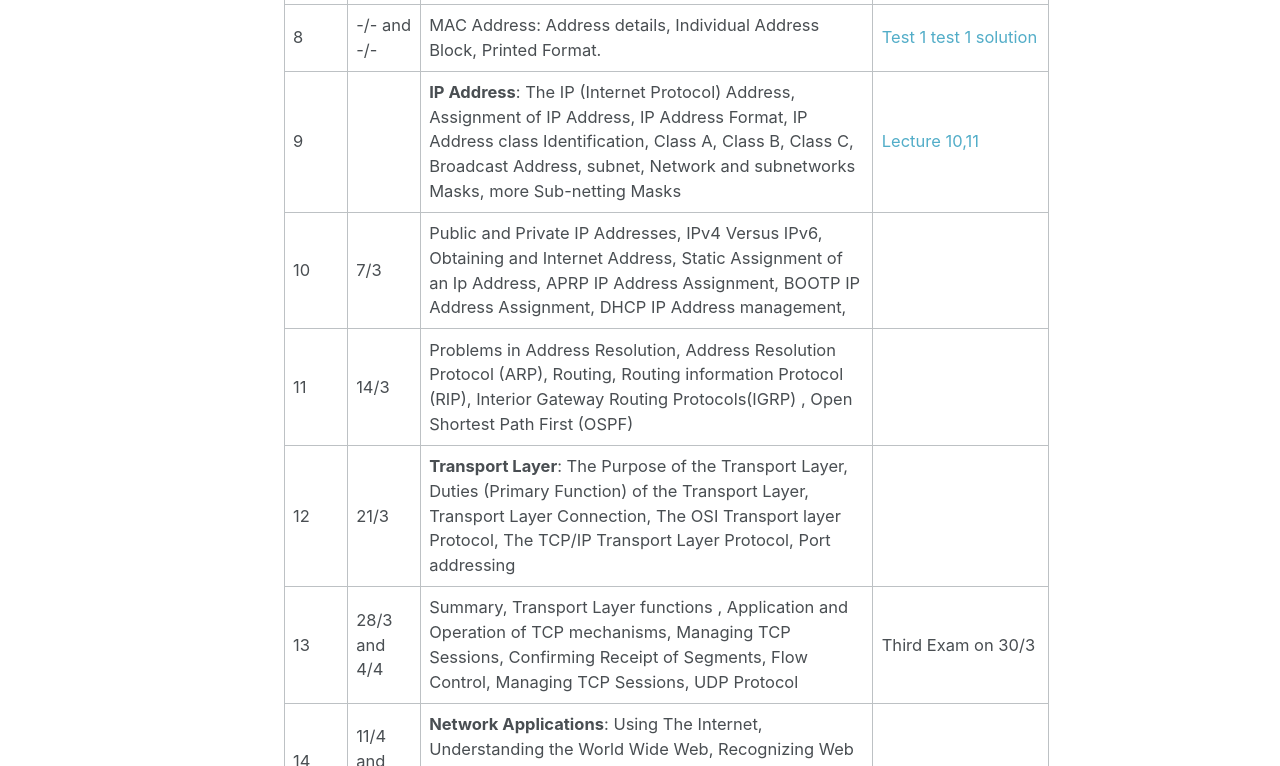
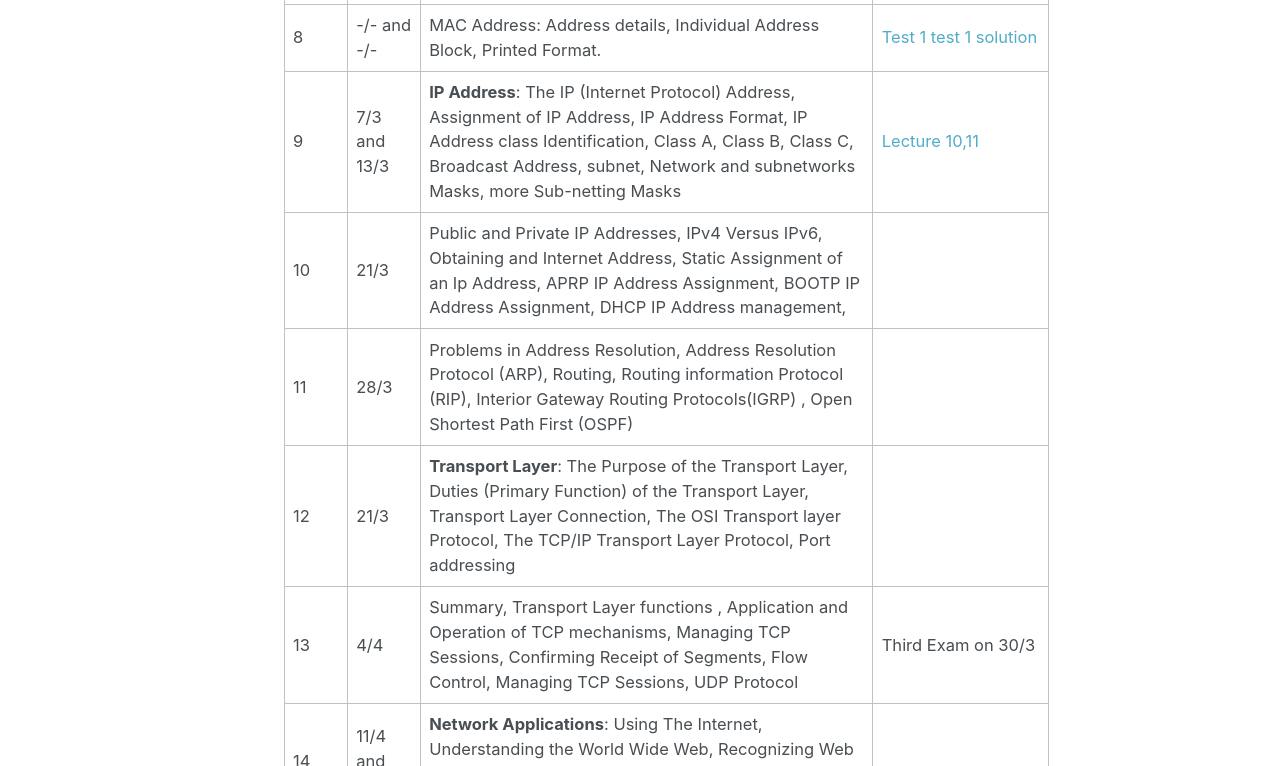
Before and after one commit to alaidi/alaidi.github.io, a Jekyll site: the page built from _posts/courses/2016-2017/2016-9-25-Computer-Network.markdown, in a window 1280 px wide and 1400 px high, scrolled down 1356 px. Shown: the part 153-919 px from the top of the window. Built offline with Jekyll 4.4.1, drawn with Linux system fonts in a browser that asks for light colours.

Commit message:
udpate Newtork Course Date

```diff
--- a/_posts/courses/2016-2017/2016-9-25-Computer-Network.markdown
+++ b/_posts/courses/2016-2017/2016-9-25-Computer-Network.markdown
@@ -28,11 +28,11 @@ header:
 | 5    | 2/11 and 9/11   | **Networking Models** : Using layers to describe data communication, OSI model, OSI layers, The Physical Layer,The Data Link Layer,The Network Layer,The Transport Layer,The Session Layer,The Presentation Layer,The Application Layer  | [Lecture 8,9][ch4] [Lecture 10][ch4ppt]   |
 | 6    | 7/12 and 14/12  | Encapsulation, Peer Layer Communication, TCP/IP Model, Data Movement Through the Protocol Stack                           |                                                                                                                  |
 | 8    | -/- and -/-     | MAC Address: Address details, Individual Address Block, Printed Format.                                                   | [Test 1][test1] [test 1 solution][test1Sol]                                                                                                            |
-| 9    |                 | **IP Address**: The IP (Internet Protocol) Address, Assignment of IP Address, IP Address Format, IP Address class Identification, Class A, Class B, Class C, Broadcast Address, subnet, Network and subnetworks Masks, more Sub-netting Masks| [Lecture 10,11][ch5] |
-| 10   | 7/3             | Public and Private IP Addresses, IPv4 Versus IPv6, Obtaining and Internet Address, Static Assignment of an Ip Address, APRP IP Address Assignment, BOOTP IP Address Assignment, DHCP IP Address management,                               |  |
-| 11   | 14/3            | Problems in Address Resolution, Address Resolution Protocol (ARP), Routing, Routing information Protocol (RIP), Interior Gateway Routing Protocols(IGRP) , Open Shortest Path First (OSPF)|    |
+| 9    |    7/3 and 13/3     | **IP Address**: The IP (Internet Protocol) Address, Assignment of IP Address, IP Address Format, IP Address class Identification, Class A, Class B, Class C, Broadcast Address, subnet, Network and subnetworks Masks, more Sub-netting Masks| [Lecture 10,11][ch5] |
+| 10   | 21/3             | Public and Private IP Addresses, IPv4 Versus IPv6, Obtaining and Internet Address, Static Assignment of an Ip Address, APRP IP Address Assignment, BOOTP IP Address Assignment, DHCP IP Address management,                               |  |
+| 11   | 28/3            | Problems in Address Resolution, Address Resolution Protocol (ARP), Routing, Routing information Protocol (RIP), Interior Gateway Routing Protocols(IGRP) , Open Shortest Path First (OSPF)|    |
 | 12   | 21/3            | **Transport Layer**: The Purpose of the Transport Layer, Duties (Primary Function) of the Transport Layer, Transport Layer Connection, The OSI Transport layer Protocol, The TCP/IP Transport Layer Protocol, Port addressing |              |
-| 13   | 28/3 and 4/4    | Summary, Transport Layer functions , Application and Operation of TCP mechanisms, Managing TCP Sessions, Confirming Receipt of Segments, Flow Control, Managing TCP Sessions, UDP Protocol| Third Exam on 30/3                               |
+| 13   |  4/4    | Summary, Transport Layer functions , Application and Operation of TCP mechanisms, Managing TCP Sessions, Confirming Receipt of Segments, Flow Control, Managing TCP Sessions, UDP Protocol| Third Exam on 30/3                               |
 | 14   | 11/4 and 18/4   | **Network Applications**: Using The Internet, Understanding the World Wide Web, Recognizing Web Page Elements, Using the Uniform Resource Locater (URL) Identifying Other Elements |                                                         |
 | 15   |                 | presentation                                                                                                             | Presentation Evaluation <br>Presentation Schedule                                                                 |
 | 16   |                 | TBA                                                                                                                      |                                                                                                                   |
```
